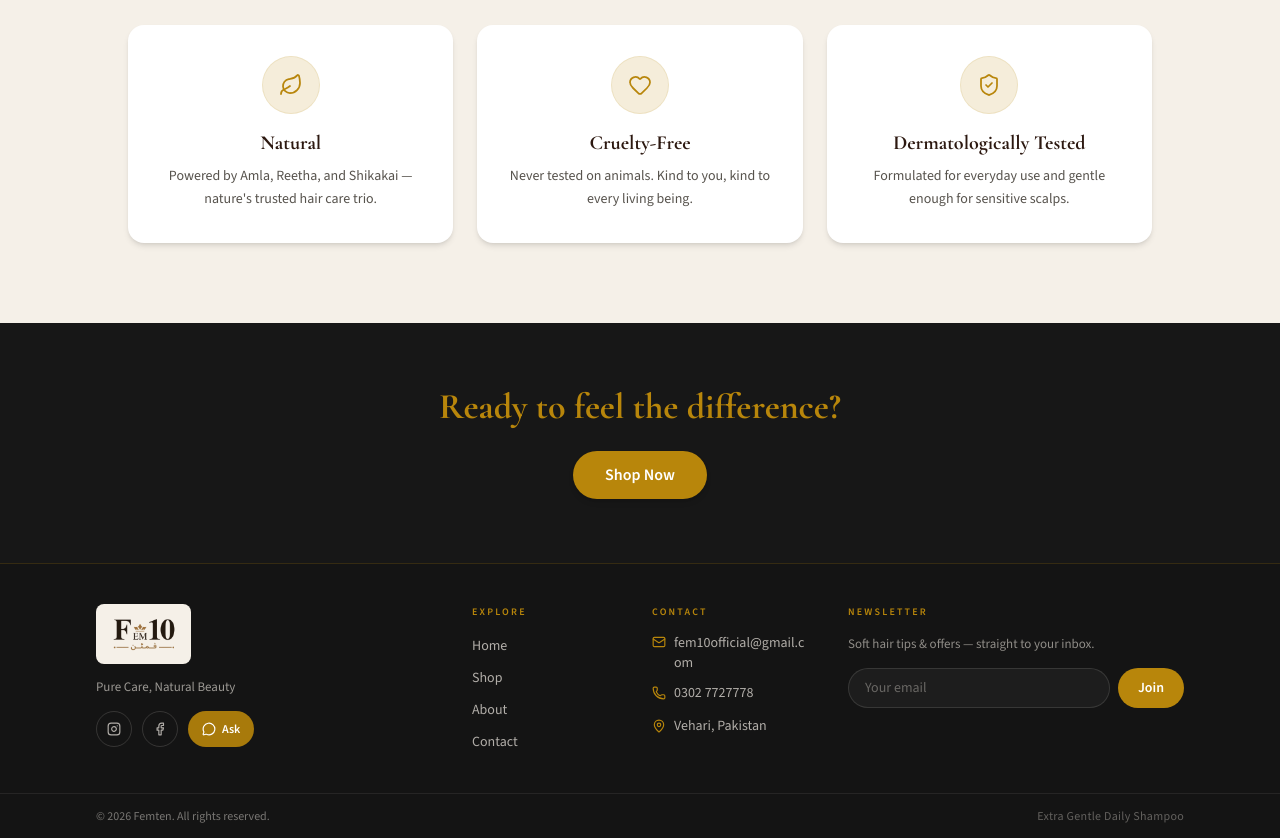
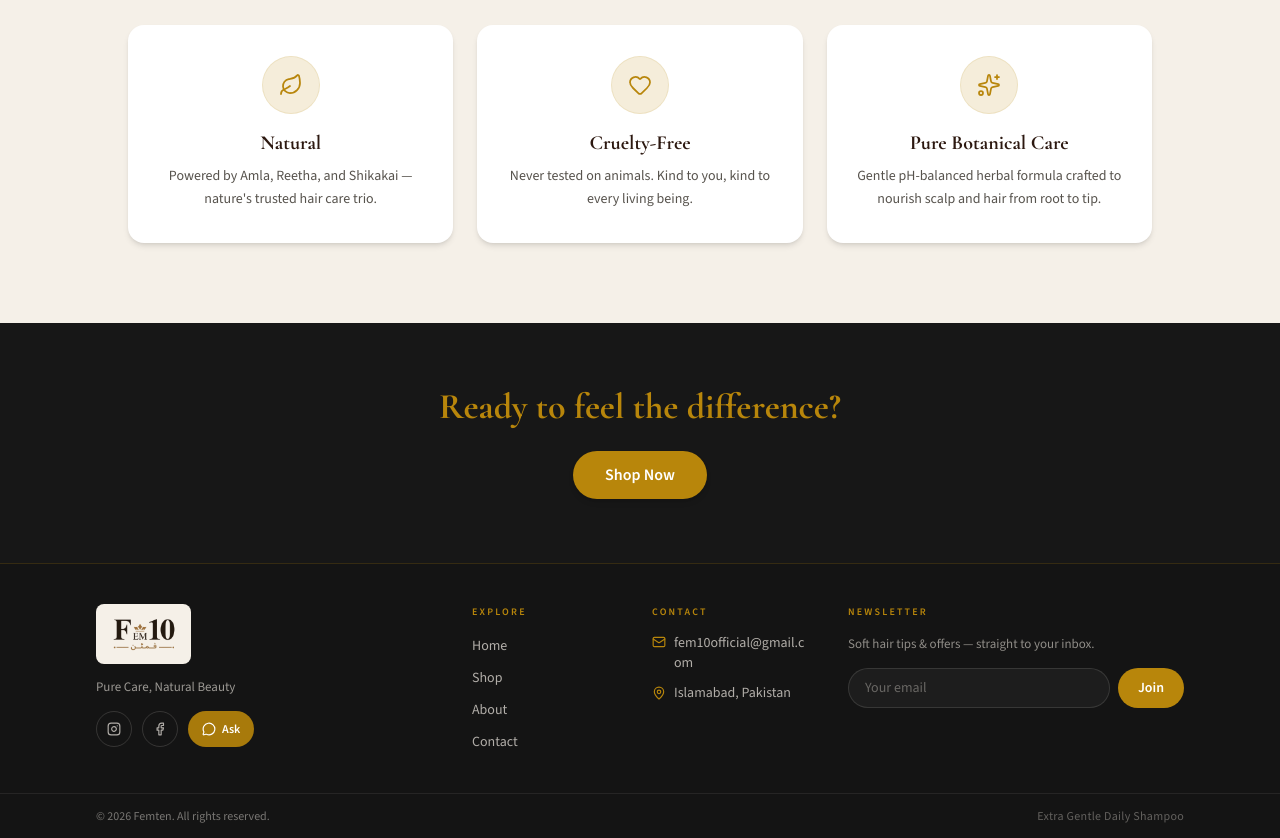
Before and after one commit to fem10official-blip/femten, a React (Vite) app: page /about in a window 1280 px wide. Shown: the part 1060-1898 px from the top of the page. Built offline with nearby package versions, Linux system fonts and the light colour scheme.

Commit message:
Update footer details, location to Islamabad, and replace dermatologically tested with pure botanical care

```diff
--- a/src/components/Footer.jsx
+++ b/src/components/Footer.jsx
@@ -1,6 +1,6 @@
 import { useState } from 'react'
 import { Link } from 'react-router-dom'
-import { Mail, Phone, MapPin, MessageCircle } from 'lucide-react'
+import { Mail, MapPin, MessageCircle } from 'lucide-react'
 import { InstagramIcon, FacebookIcon } from './SocialIcons'
 import { buildWhatsAppUrl } from '../data/product'
 
@@ -108,18 +108,9 @@ function Footer() {
                     <span className="break-all text-left">fem10official@gmail.com</span>
                   </a>
                 </li>
-                <li>
-                  <a
-                    href="tel:+923027727778"
-                    className="inline-flex items-center justify-center gap-2 transition-colors hover:text-gold md:justify-start"
-                  >
-                    <Phone className="h-3.5 w-3.5 shrink-0 text-gold" />
-                    0302 7727778
-                  </a>
-                </li>
                 <li className="inline-flex items-center justify-center gap-2 md:justify-start">
                   <MapPin className="h-3.5 w-3.5 shrink-0 text-gold" />
-                  Vehari, Pakistan
+                  Islamabad, Pakistan
                 </li>
               </ul>
             </div>
--- a/src/components/ProductShowcase.jsx
+++ b/src/components/ProductShowcase.jsx
@@ -14,8 +14,8 @@ const botanicals = [
 const features = [
   { label: 'Sulfate-Free', detail: 'No harsh foam' },
   { label: 'All Hair Types', detail: 'Daily gentle' },
-  { label: 'Dermatologically Tested', detail: 'Skin-safe' },
-  { label: 'Natural Extracts', detail: 'Botanical care' },
+  { label: 'Pure Botanical Care', detail: 'Scalp friendly' },
+  { label: 'Natural Extracts', detail: 'Herbal care' },
 ]
 
 const ritualSteps = [
--- a/src/pages/About.jsx
+++ b/src/pages/About.jsx
@@ -1,5 +1,5 @@
 import { Link } from 'react-router-dom'
-import { Leaf, Heart, ShieldCheck } from 'lucide-react'
+import { Leaf, Heart, Sparkles } from 'lucide-react'
 import { useInView } from '../hooks/useInView'
 
 const values = [
@@ -14,9 +14,9 @@ const values = [
     Icon: Heart,
   },
   {
-    title: 'Dermatologically Tested',
-    description: 'Formulated for everyday use and gentle enough for sensitive scalps.',
-    Icon: ShieldCheck,
+    title: 'Pure Botanical Care',
+    description: 'Gentle pH-balanced herbal formula crafted to nourish scalp and hair from root to tip.',
+    Icon: Sparkles,
   },
 ]
 
--- a/src/pages/Contact.jsx
+++ b/src/pages/Contact.jsx
@@ -6,7 +6,7 @@ import { useInView } from '../hooks/useInView'
 const contactDetails = [
   { label: 'Email', value: 'fem10official@gmail.com', href: 'mailto:fem10official@gmail.com', Icon: Mail },
   { label: 'Phone', value: '0302 7727778', href: 'tel:+923027727778', Icon: Phone },
-  { label: 'Address', value: 'Vehari, Pakistan', href: null, Icon: MapPin },
+  { label: 'Address', value: 'Islamabad, Pakistan', href: null, Icon: MapPin },
   { label: 'Hours', value: 'Mon-Sat, 9am - 6pm', href: null, Icon: Clock },
 ]
 
```
